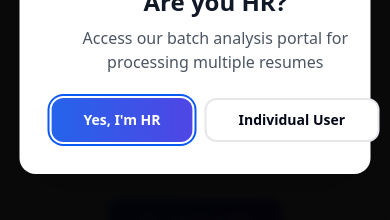
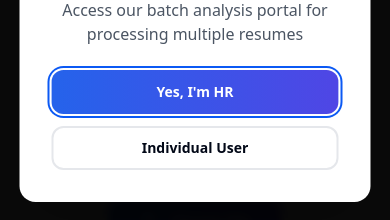
Before and after one commit to darshankparmar/resume-analyzer, a React (Vite) app in the folder frontend/: page / in a window 390 px wide. Shown: the part 402-622 px from the top of the page. Built offline with nearby package versions, Linux system fonts and the light colour scheme; no server answers.

Commit message:
fix: HR modal overflow

```diff
--- a/frontend/src/pages/Index.tsx
+++ b/frontend/src/pages/Index.tsx
@@ -175,10 +175,10 @@ const Index = () => {
               <h2 className="text-2xl font-bold text-gray-900 mb-2">Are you HR?</h2>
               <p className="text-gray-600">Access our batch analysis portal for processing multiple resumes</p>
             </div>
-            <div className="flex gap-3">
+            <div className="flex flex-col gap-3 sm:flex-row w-full">
               <Button
                 size="lg"
-                className="flex-1 bg-gradient-to-r from-blue-600 to-indigo-600 hover:from-blue-700 hover:to-indigo-700 text-white border-0 rounded-xl font-semibold"
+                className="w-full sm:flex-1 bg-gradient-to-r from-blue-600 to-indigo-600 hover:from-blue-700 hover:to-indigo-700 text-white border-0 rounded-xl font-semibold"
                 onClick={() => {
                   setShowHRDialog(false);
                   navigate("/hr");
@@ -189,7 +189,7 @@ const Index = () => {
               <Button
                 size="lg"
                 variant="outline"
-                className="flex-1 border-2 border-gray-200 hover:bg-gray-50 rounded-xl font-semibold"
+                className="w-full sm:flex-1 border-2 border-gray-200 hover:bg-gray-50 rounded-xl font-semibold"
                 onClick={() => setShowHRDialog(false)}
               >
                 Individual User
```
